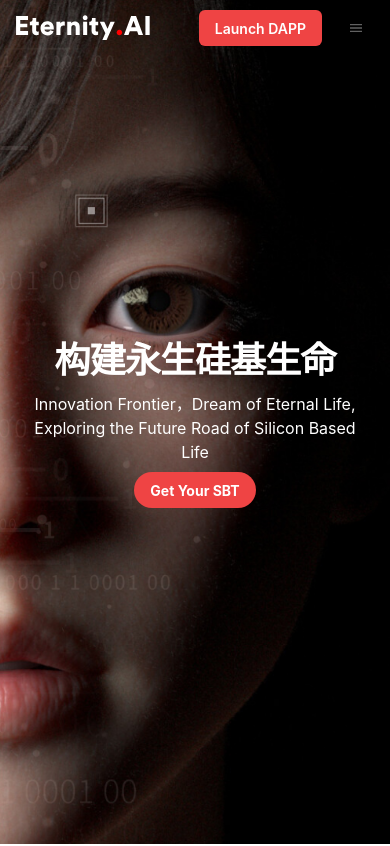
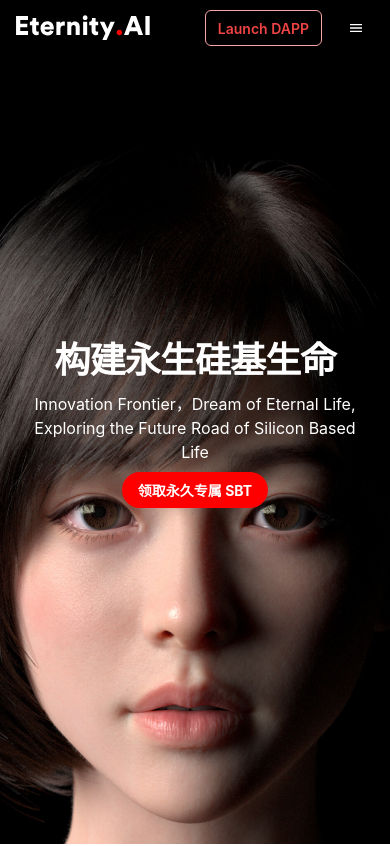
Before and after one commit to ethever/eternity-ai-frontend, a React (Vite) app in the folder apps/web_v2/: page / in a window 390 px wide. Shown: the top 846 px of the page. Built offline with nearby package versions, Linux system fonts and the light colour scheme.

Commit message:
chore: add some fixs to styles

```diff
--- a/apps/web_v2/src/components/appBar.tsx
+++ b/apps/web_v2/src/components/appBar.tsx
@@ -85,15 +85,21 @@ function MyDrawer() {
       }}
       sx={{
         display: { xs: "block", md: "none" },
-        "& .MuiDrawer-paper": { boxSizing: "border-box", width: 280 },
+        "& .MuiDrawer-paper": { boxSizing: "border-box", width: "50%" },
       }}
     >
       <Toolbar />
       <Box>
         <List>
           {pages.map((page) => (
-            <ListItemButton onClick={handleDrawerToggle}>
-              <ListItemText primary={page} />
+            <ListItemButton
+              onClick={handleDrawerToggle}
+              sx={(theme) => ({
+                height: 100,
+                marginBottom: theme.spacing(3),
+              })}
+            >
+              <ListItemText primary={page} sx={{ textAlign: "center" }} />
             </ListItemButton>
           ))}
         </List>
@@ -122,8 +128,8 @@ function MenuButton() {
   };
   if (!md) {
     return (
-      <IconButton onClick={handleDrawerToggle}>
-        <MenuIcon />
+      <IconButton variant="plain" onClick={handleDrawerToggle}>
+        <MenuIcon sx={{ color: "white" }} />
       </IconButton>
     );
   }
@@ -135,7 +141,11 @@ function LaunchDAPPButton() {
   const handleClick = () => {
     window.open(dappUrl);
   };
-  return <Button onClick={handleClick}>Launch DAPP</Button>;
+  return (
+    <Button size="sm" variant="outlined" onClick={handleClick}>
+      Launch DAPP
+    </Button>
+  );
 }
 
 function Logo() {
--- a/apps/web_v2/src/components/banner.tsx
+++ b/apps/web_v2/src/components/banner.tsx
@@ -1,5 +1,6 @@
 import { Container } from "@mui/joy";
 import bannerBg from "../assets/banner-background.png";
+import bannerBgMobile from "../assets/banner-background-mobile.png";
 import { Typography } from "@mui/joy";
 import { Button } from "@mui/joy";
 import useMediaQuery from "../hooks/useMediaQuery";
@@ -11,6 +12,7 @@ function Content() {
   const handleClick = () => {
     window.open(dappUrl);
   };
+
   return (
     <Container
       maxWidth="xl"
@@ -49,19 +51,22 @@ function Content() {
           borderRadius: "1000px",
         }}
       >
-        Get Your SBT
+        领取永久专属 SBT
       </Button>
     </Container>
   );
 }
 export function Banner() {
+  const { md } = useMediaQuery();
   return (
     <Container
       maxWidth={false}
       sx={{
         height: "100vh",
-        background: `url(${bannerBg})`,
-        backgroundPosition: "right",
+        background: !md ? `#000 url(${bannerBgMobile})` : `url(${bannerBg})`,
+        backgroundPosition: !md ? "center calc(100% + 130px)" : "right",
+        // backgroundPosition: "center calc(100% + 200px)",
+
         backgroundRepeat: "no-repeat",
         backgroundSize: "cover",
       }}
--- a/apps/web_v2/src/components/footer.tsx
+++ b/apps/web_v2/src/components/footer.tsx
@@ -16,25 +16,35 @@ export function Footer() {
   return (
     <Container
       maxWidth={false}
-      sx={
-        {
-          // background: "black",
-        }
-      }
+      sx={{
+        background: "black",
+      }}
     >
-      <SectionContainer>
+      <Container
+        sx={(theme) => ({
+          paddingTop: theme.spacing(6),
+          paddingBottom: theme.spacing(8),
+        })}
+      >
         <Box>
-          <Typography>Contact Us</Typography>
+          <Typography sx={{ color: "white" }}>FIND US HERE:</Typography>
           <Box>
-            <PlainIconButton icon={<TwitterIcon />} />
-            <PlainIconButton icon={<InstagramIcon />} />
-            <PlainIconButton icon={<FacebookIcon />} />
-            <PlainIconButton icon={<LinkedInIcon />} />
-            <PlainIconButton icon={<YouTubeIcon />} />
+            <PlainIconButton icon={<TwitterIcon fontSize="large" />} />
+            <PlainIconButton icon={<InstagramIcon fontSize="large" />} />
+            <PlainIconButton icon={<FacebookIcon fontSize="large" />} />
+            <PlainIconButton icon={<LinkedInIcon fontSize="large" />} />
+            <PlainIconButton icon={<YouTubeIcon fontSize="large" />} />
           </Box>
-          <Typography>@Eternity.AI</Typography>
+          <Typography
+            sx={(theme) => ({
+              color: "white",
+              marginTop: theme.spacing(12),
+            })}
+          >
+            @Eternity.AI
+          </Typography>
         </Box>
-      </SectionContainer>
+      </Container>
     </Container>
   );
 }
@@ -45,6 +55,7 @@ function PlainIconButton({ icon }: { icon: ReactNode }) {
       onClick={() =>
         darkToast("coming soon", <SentimentVeryDissatisfiedIcon />)
       }
+      size="lg"
       variant="plain"
     >
       {icon}
--- a/apps/web_v2/src/theme.ts
+++ b/apps/web_v2/src/theme.ts
@@ -26,6 +26,18 @@ export const joyTheme = extendTheme({
       styleOverrides: { root: { paddingLeft: 0, paddingRight: 0 } },
     },
     JoyList: {},
+    JoyButton: {
+      styleOverrides: {
+        root: ({ ownerState }) => ({
+          ...(ownerState.variant === "plain" && {
+            background: "transparent",
+          }),
+          ...(ownerState.variant === "solid" && {
+            background: "red",
+          }),
+        }),
+      },
+    },
   },
   colorSchemes: {
     light: {
```
Also changed, not shown: apps/web_v2/src/assets/banner-background-mobile.png (added).
